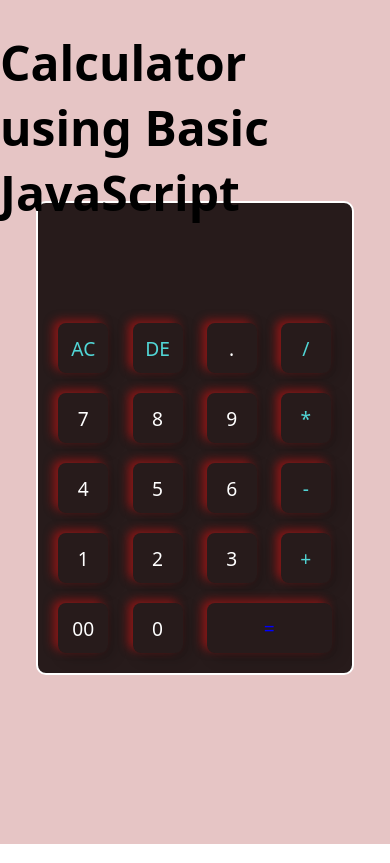
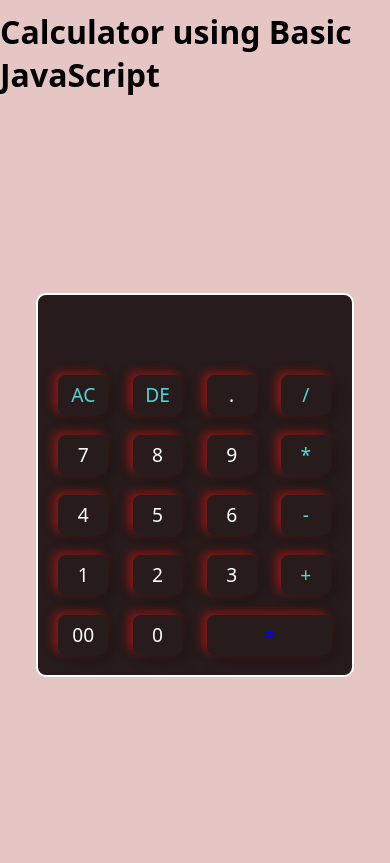
Before and after one commit to git-rishabhjain12/Calculator-using-Basic-JavaScript, a plain HTML site: page index.html in a window 390 px wide. Drawn offline with Linux system fonts and the light colour scheme.

Commit message:
responsive code added

```diff
--- a/index.css
+++ b/index.css
@@ -6,9 +6,20 @@
     Oxygen, Ubuntu, Cantarell, "Open Sans", "Helvetica Neue", sans-serif;
 }
 
+.heading {
+  display: flex;
+  justify-content: center;
+  align-items: center;
+  padding: 1.4rem 0;
+  font-size: 1.6rem;
+  font-weight: 800;
+  background-color: #e6c5c5;
+  font-weight: bolder;
+}
+
 .container {
   width: 100%;
-  height: 100vh;
+  height: calc(100vh - 87px);
   background-color: #e6c5c5;
   display: flex;
   justify-content: center;
@@ -17,19 +28,12 @@
   position: relative;
 }
 
-.container h1 {
-  position: absolute;
-  top: 30px;
-  font-size: 3rem;
-  font-weight: bolder;
-}
-
 .calculator {
   background-color: rgb(39, 27, 27);
   padding: 10px;
   border: 2px solid white;
   border-radius: 10px;
-  margin-top: 2rem;
+  /* margin-top: 2rem; */
 }
 
 .calculator form input {
@@ -73,3 +77,33 @@ form input.equals-sign {
 form input.operator {
   color: rgb(81, 214, 214);
 }
+
+@media all and (max-width: 800px) {
+  .heading {
+    /* padding: 1rem 0; */
+    display: flex;
+    flex-wrap: wrap;
+    justify-content: center;
+    align-items: center;
+    font-size: 1.2rem;
+    font-weight: 500;
+    padding: 20px 0;
+  }
+
+  .calculator form input {
+    height: 40px;
+  }
+
+  form .output-field {
+    margin: 0;
+  }
+}
+
+@media all and (max-width: 600px) {
+  .heading {
+    display: flex;
+    flex-wrap: wrap;
+    font-size: 1rem;
+    padding: 10px 0;
+  }
+}
--- a/index.html
+++ b/index.html
@@ -9,9 +9,10 @@
   </head>
 
   <body>
+    <div class="heading">
+      <h1>Calculator using Basic JavaScript</h1>
+    </div>
     <div class="container">
-      <h1>Calculator using Basic JavaScript</h1>
-
       <div class="calculator">
         <form action="">
           <div class="output-field">
```
